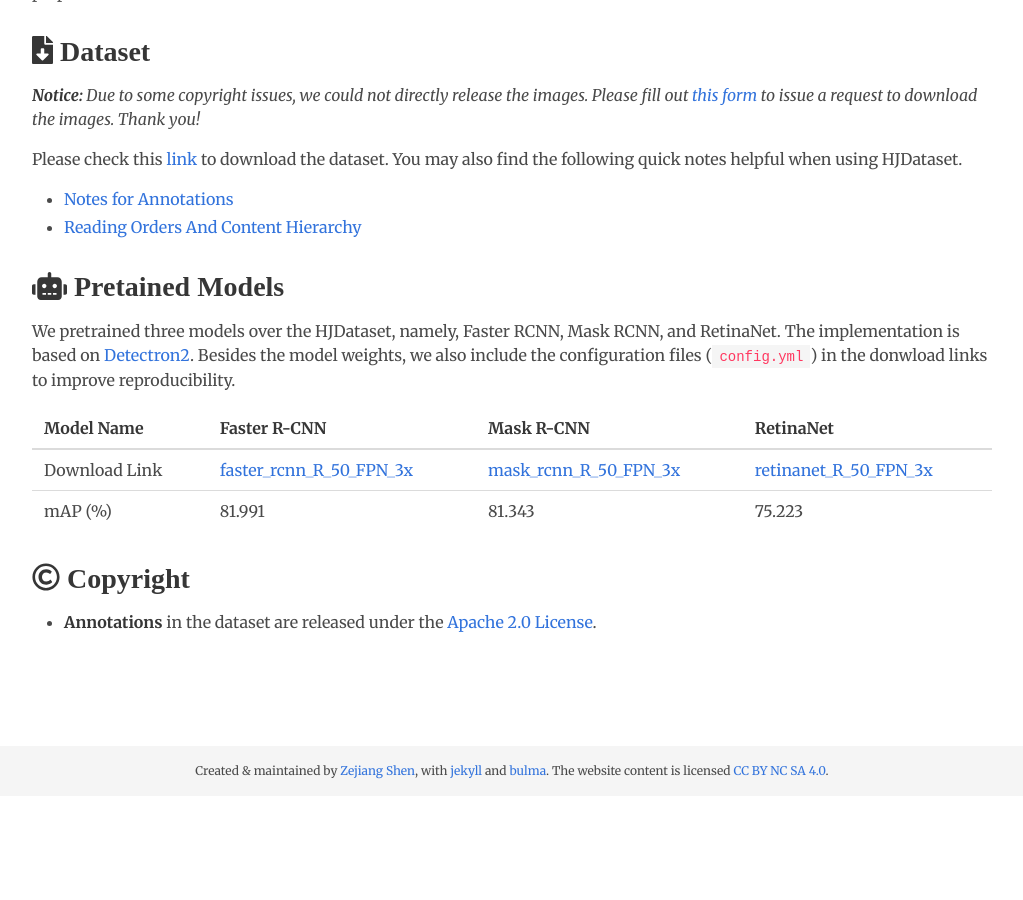
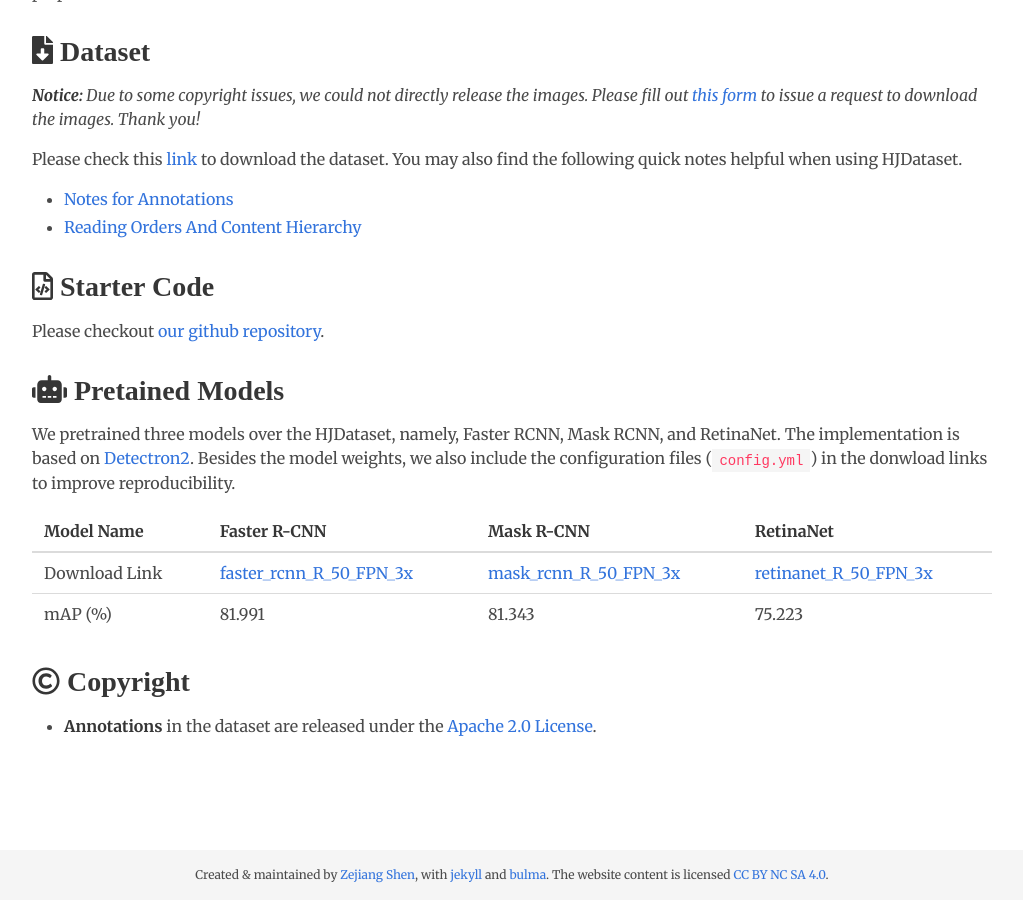
Before and after one commit to dell-research-harvard/HJDataset, a Jekyll site: the page built from docs/index.md, in a window 1280 px wide and 900 px high, scrolled down 1449 px. Shown: the whole window, without its empty margins (128-1151 px from the left). Built offline with Jekyll 4.4.1, drawn with Linux system fonts in a browser that asks for light colours; nearby versions of some CDN libraries; some web fonts are replaced; comment, search, counter and statistics services are not loaded; before the commit the page ends 2245 px from its top, so only the background shows below that.

Commit message:
Update website

```diff
--- a/docs/index.md
+++ b/docs/index.md
@@ -24,6 +24,7 @@
 
 This paper is accpeted at the CVPR2020 Workshop on [Text and Documents in the Deep Learning Era](https://cvpr2020text.wordpress.com). You can find our preprints <a href="https://arxiv.org/abs/2004.08686">Here</a>.
 
+
 ## <i class="fas fa-file-download"></i> Dataset
 
 ***Notice:** Due to some copyright issues, we could not directly release the images. Please fill out [this form](https://forms.gle/9BYYgo9bAjLnq7RQA) to issue a request to download the images. Thank you!*
@@ -32,6 +33,10 @@
 
 - [Notes for Annotations]({{ "/annotation-notes.html" | absolute_url }})
 - [Reading Orders And Content Hierarchy]({{ "/reading-orders-and-hierarchy.html" | absolute_url }})
+
+## <i class="far fa-file-code"></i> Starter Code
+
+Please checkout [our github repository](https://github.com/dell-research-harvard/HJDataset/).
 
 
 ## <i class="fas fa-robot"></i> Pretained Models
```
